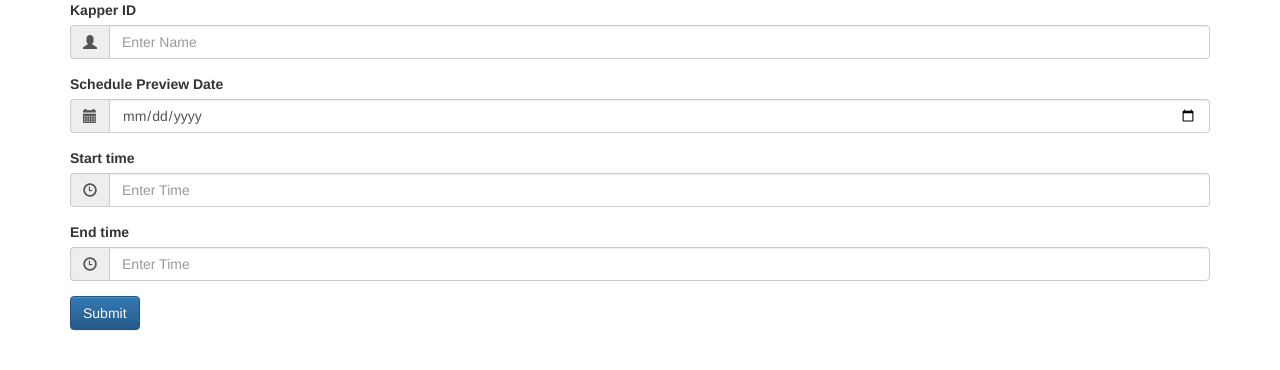
After one commit to Elise39u/KapperChallange, a PHP site: template view/agenda/create.php in a window 1280 px wide. The commit adds this page. Shown: the top 370 px of the page. Run offline with PHP 8.4, Linux system fonts and the light colour scheme; the template is opened without the code that fills it, so the values that code supplies are empty; some libraries are stand-ins or nearby versions.

Commit message:
Kapper kan een beschikbaar tijdstip toevoegen (datum, start-tijd, eind-tijd, kapper) + added error handeling for it

```diff
--- /dev/null
+++ b/public/js/search.js
@@ -0,0 +1,18 @@
+function myFunction() {
+    // Declare variables
+    var input, filter, ul, li, a, i;
+    input = document.getElementById('myInput');
+    filter = input.value.toUpperCase();
+    ul = document.getElementById("searchMe");
+    li = ul.getElementsByClassName('searchTable');
+
+    // Loop through all list items, and hide those who don't match the search query
+    for (i = 0; i < li.length; i++) {
+        a = li[i].getElementsByTagName("td")[0];
+        if (a.innerHTML.toUpperCase().indexOf(filter) > -1) {
+            li[i].style.display = "";
+        } else {
+            li[i].style.display = "none";
+        }
+    }
+}
--- /dev/null
+++ b/view/agenda/create.php
@@ -0,0 +1,43 @@
+<!-- Bootstrap form codepen
+URL: https://codepen.io/arooly/pen/WbwKKj -->
+<div class ="container">
+    <form role="form" id="arooly_cform" action="<?= URL ?>agenda/createSave" method="post">
+
+        <div class="form-group">
+            <label for="inputName">Kapper ID</label>
+            <div class="input-group Name">
+                <span class="input-group-addon"><i class="glyphicon glyphicon-user"></i></span><input type="number" class="form-control" id="inputName" name="kapper" placeholder="Enter Name">
+            </div>
+        </div>
+
+        <div class="form-group">
+            <label for="inputDate">Schedule Preview Date</label>
+            <div class="input-group date">
+                <span class="input-group-addon"><i class="glyphicon glyphicon-calendar"></i></span><input type="date" class="form-control" id="inputDate" name="date" placeholder="Enter date">
+            </div>
+        </div>
+
+        <div class="form-group">
+            <label for="inputTime">Start time</label>
+            <div class="input-group clock">
+            <span class="input-group-addon">
+            <span class="glyphicon glyphicon-time"></span>
+            </span>
+                <input type="text" class="form-control" name='starttime' placeholder="Enter Time">
+            </div>
+        </div>
+
+        <div class="form-group">
+            <label for="inputTime">End time</label>
+            <div class="input-group clock">
+            <span class="input-group-addon">
+            <span class="glyphicon glyphicon-time"></span>
+            </span>
+                <input type="text" class="form-control" name='endtime' placeholder="Enter Time">
+            </div>
+        </div>
+
+        <button type="submit" class="btn btn-primary">Submit</button>
+
+    </form>
+</div>
--- a/view/templates/header.php
+++ b/view/templates/header.php
@@ -5,6 +5,10 @@
 	<meta http-equiv="X-UA-Compatible" content="IE=edge">
 	<title>Studenten app</title>
 	<link rel="stylesheet" href="<?= URL ?>css/style.css">
+
+    <!-- search script -->
+    <script src="https://ajax.googleapis.com/ajax/libs/jquery/3.2.1/jquery.min.js"></script>
+    <script src="<?= URL ?>public/js/search.js" type="text/javascript"></script>
 
     <!-- Bootstrap -->
     <!-- Latest compiled and minified CSS -->
```
Also changed, not shown: controller/AgendaController.php (+16 -0 lines), model/AgendaModel.php (+27 -0 lines), model/StudentModel.php (+9 -5 lines), view/agenda/index.php (+21 -5 lines).
